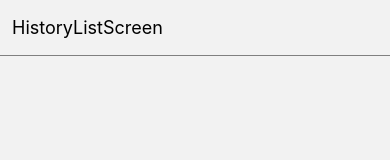
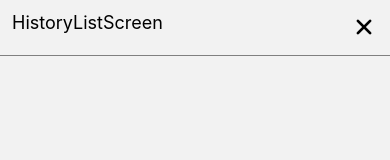
Before and after one commit to yuminc03/fast-campus-rn-part4, a React Native app in the folder LoveDog/: screen /HistoryList in a window 390 px wide. Shown: the top 160 px of the page. Built offline with nearby package versions, Linux system fonts and the light colour scheme.

Commit message:
Feat: HistoryListScreen - close Button 추가

```diff
--- a/LoveDog/src/screens/HistoryListScreen.tsx
+++ b/LoveDog/src/screens/HistoryListScreen.tsx
@@ -1,12 +1,16 @@
 import React from "react";
 import { View } from "react-native";
 import { Header } from "../components/Header/Header";
+import { useRootNavigation } from "../navigation/RootStackNavigation";
 
 export const HistoryListScreen: React.FC = () => {
+  const rootNavigation = useRootNavigation<'HistoryList'>();
+
   return (
     <View style={{ flex: 1 }}>
       <Header>
         <Header.Title title="HistoryListScreen"/>
+        <Header.Icon iconName="close" onPress={rootNavigation.goBack}/>
       </Header>
     </View>
   );
```
